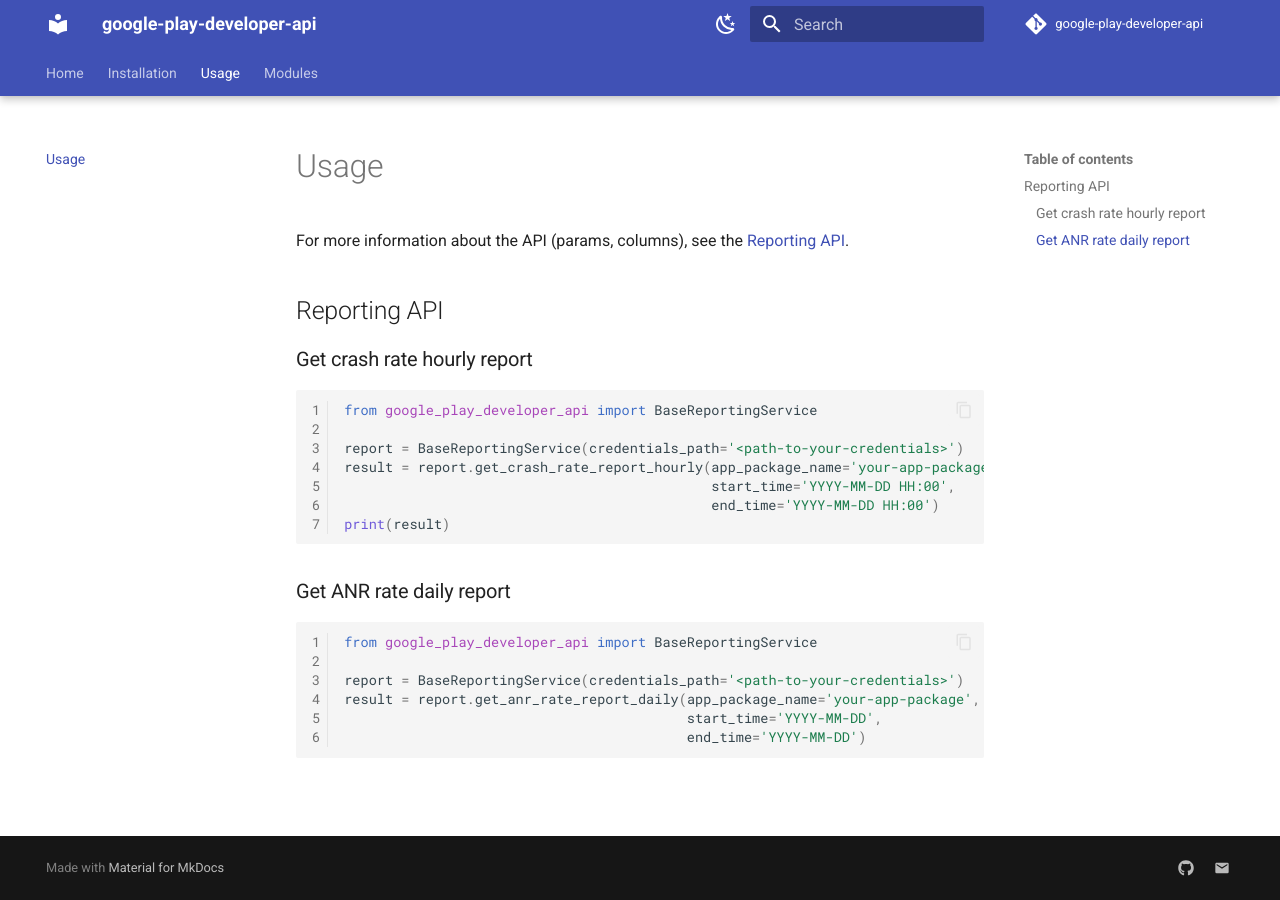
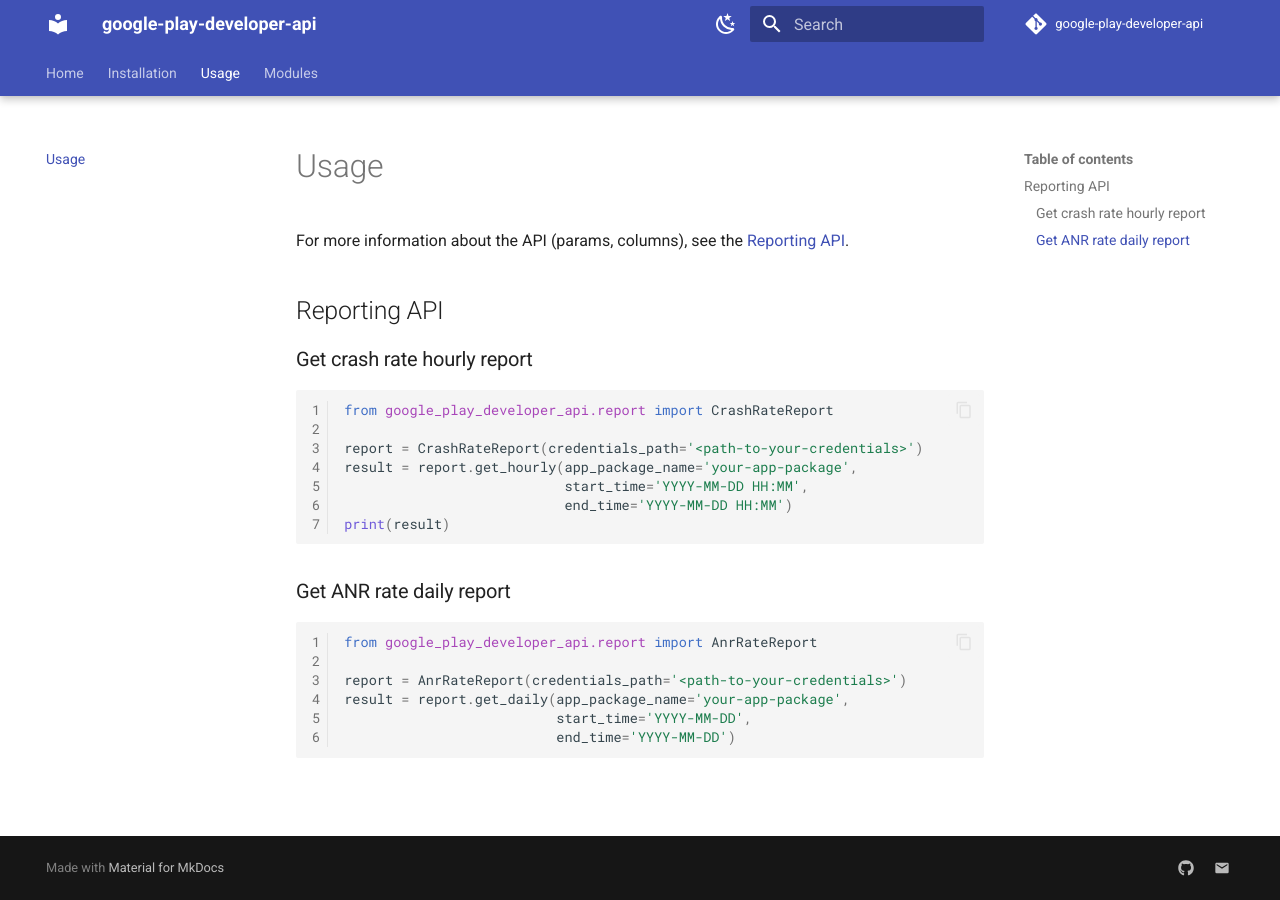
Before and after one commit to ikameglobal/google-play-developer-api, an MkDocs documentation site: the page built from docs/usage.md, in a window 1280 px wide. Built offline with MkDocs 1.6.1 and Material for MkDocs 9.7.7, drawn with Linux system fonts in a browser that asks for light colours; comment, search, counter and statistics services are not loaded.

Commit message:
update doc

````diff
--- a/docs/usage.md
+++ b/docs/usage.md
@@ -6,22 +6,22 @@
 ## Get crash rate hourly report
 
 ```python
-from google_play_developer_api import BaseReportingService
+from google_play_developer_api.report import CrashRateReport
 
-report = BaseReportingService(credentials_path='<path-to-your-credentials>')
-result = report.get_crash_rate_report_hourly(app_package_name='your-app-package',
-                                             start_time='YYYY-MM-DD HH:00',
-                                             end_time='YYYY-MM-DD HH:00')
+report = CrashRateReport(credentials_path='<path-to-your-credentials>')
+result = report.get_hourly(app_package_name='your-app-package',
+                           start_time='YYYY-MM-DD HH:MM',
+                           end_time='YYYY-MM-DD HH:MM')
 print(result)
 ```
 
 ## Get ANR rate daily report
 
 ```python
-from google_play_developer_api import BaseReportingService
+from google_play_developer_api.report import AnrRateReport
 
-report = BaseReportingService(credentials_path='<path-to-your-credentials>')
-result = report.get_anr_rate_report_daily(app_package_name='your-app-package',
-                                          start_time='YYYY-MM-DD',
-                                          end_time='YYYY-MM-DD')
+report = AnrRateReport(credentials_path='<path-to-your-credentials>')
+result = report.get_daily(app_package_name='your-app-package',
+                          start_time='YYYY-MM-DD',
+                          end_time='YYYY-MM-DD')
 ```
````
